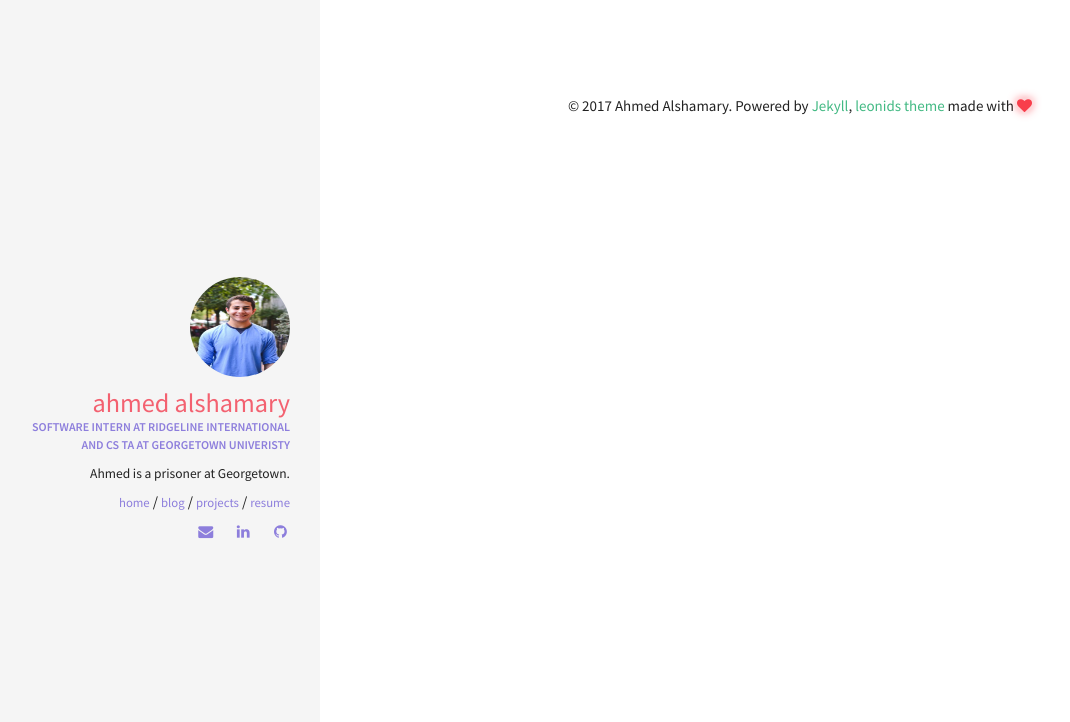
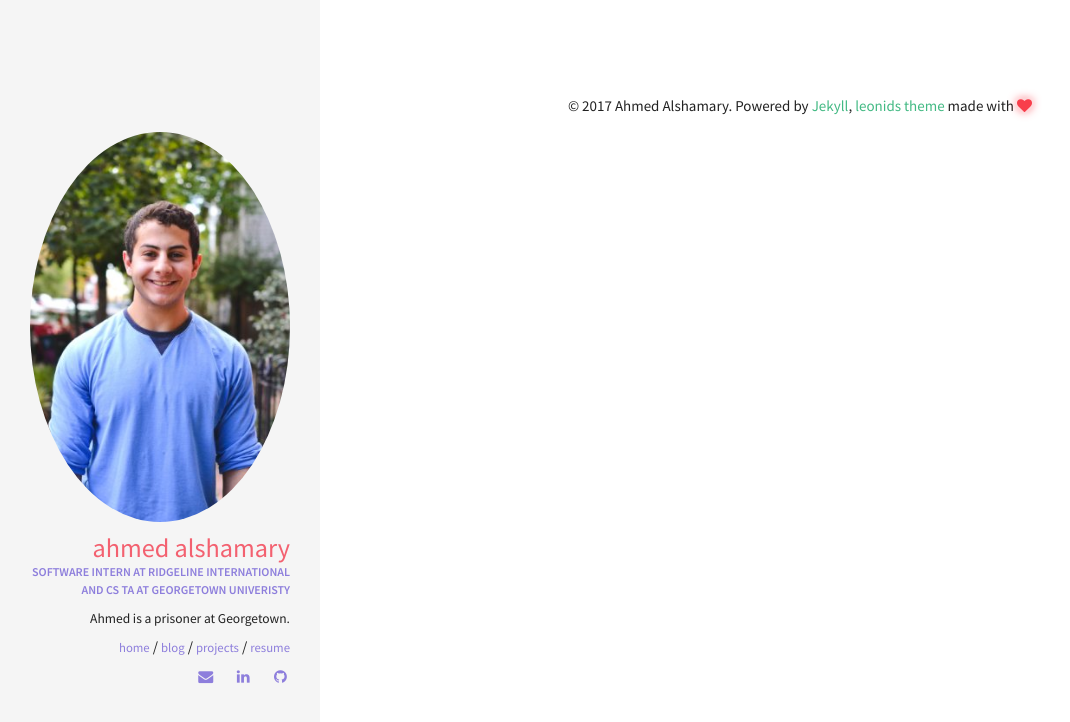
Before and after one commit to medokun/medokun.github.io, a Jekyll site: the page built from index.html, in a window 1280 px wide. Shown: the top 722 px of the page, without its empty margins (0-1070 px from the left). Built offline with Jekyll 4.4.1, drawn with Linux system fonts in a browser that asks for light colours.

Commit message:
Updated Avatar PIC Sass

```diff
--- a/_sass/pages/_layout.scss
+++ b/_sass/pages/_layout.scss
@@ -22,8 +22,8 @@
   padding: 0 30px;
   .avatar {
     border-radius: 50%;
-    width: 100px;
-    height: 100px;
+    width: 350px;
+    height: 350ox;
     float: none;
   }
   .author_name {
```
